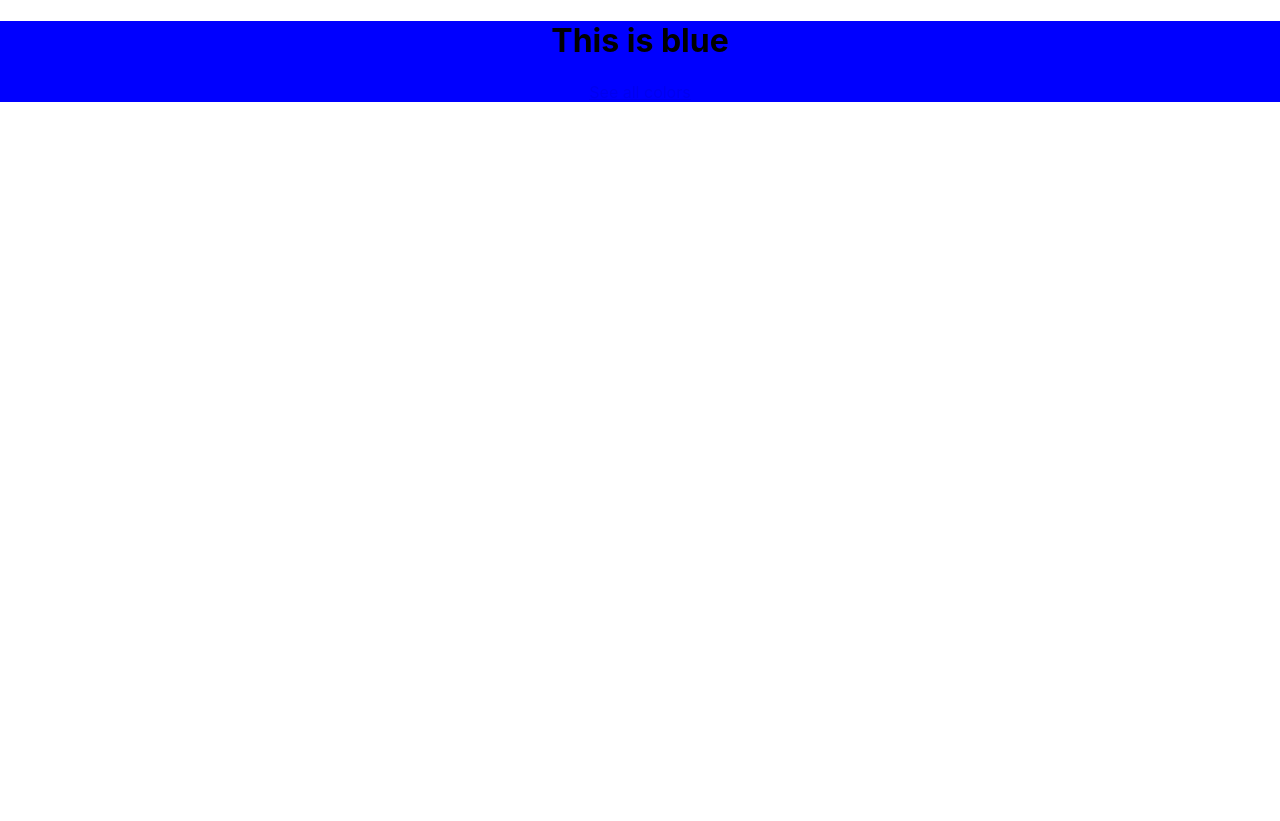
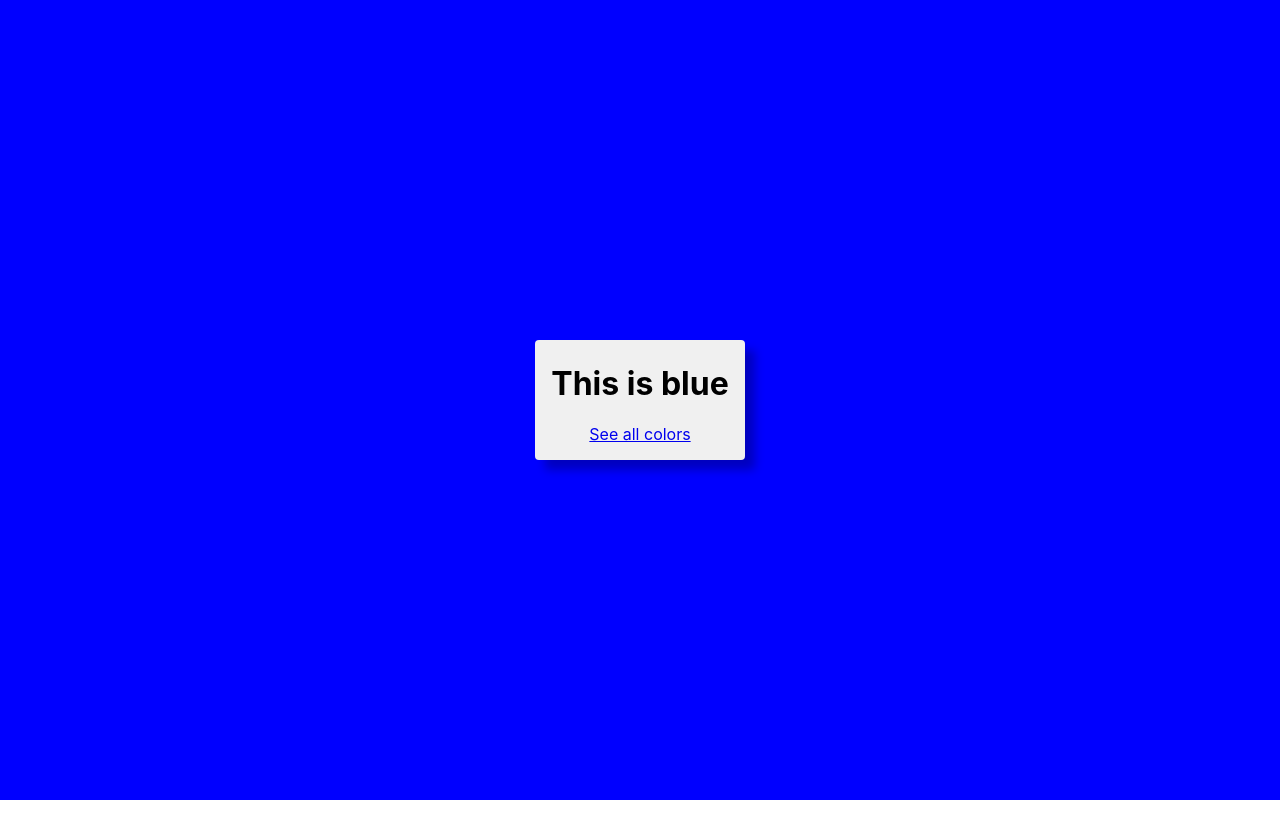
Before and after one commit to quentinikeno/Springboard-SEC-Unit-41.2-React-Router-Patterns-Exercise, a React (Create React App) app in the folder color-factory/: page /colors/blue in a window 1280 px wide. After the commit the page ends 800 px from the top, so only its background shows below. Built offline with nearby package versions, Linux system fonts and the light colour scheme.

Commit message:
Add styles for ColorDetail

```diff
--- /dev/null
+++ b/color-factory/src/ColorDetail.css
@@ -0,0 +1,17 @@
+.ColorDetail {
+	height: 100vh;
+	display: flex;
+	align-items: center;
+	justify-content: center;
+}
+
+.ColorDetail div {
+	background-color: #f0f0f0;
+	padding: 1rem;
+	border-radius: 0.25rem;
+	box-shadow: 10px 10px 10px rgba(0, 0, 0, 0.25);
+}
+
+.ColorDetail h1 {
+	margin-top: 0.5rem;
+}
--- a/color-factory/src/ColorDetail.js
+++ b/color-factory/src/ColorDetail.js
@@ -1,4 +1,5 @@
 import { useParams, Link, Redirect } from "react-router-dom";
+import "./ColorDetail.css";
 
 const ColorDetail = ({ colors }) => {
 	const { name } = useParams();
@@ -8,8 +9,10 @@ const ColorDetail = ({ colors }) => {
 			className="ColorDetail"
 			style={{ backgroundColor: foundColor.color }}
 		>
-			<h1>This is {foundColor.name}</h1>
-			<Link to="/colors">See all colors</Link>
+			<div>
+				<h1>This is {foundColor.name}</h1>
+				<Link to="/colors">See all colors</Link>
+			</div>
 		</div>
 	) : (
 		<Redirect to="/colors" />
```
